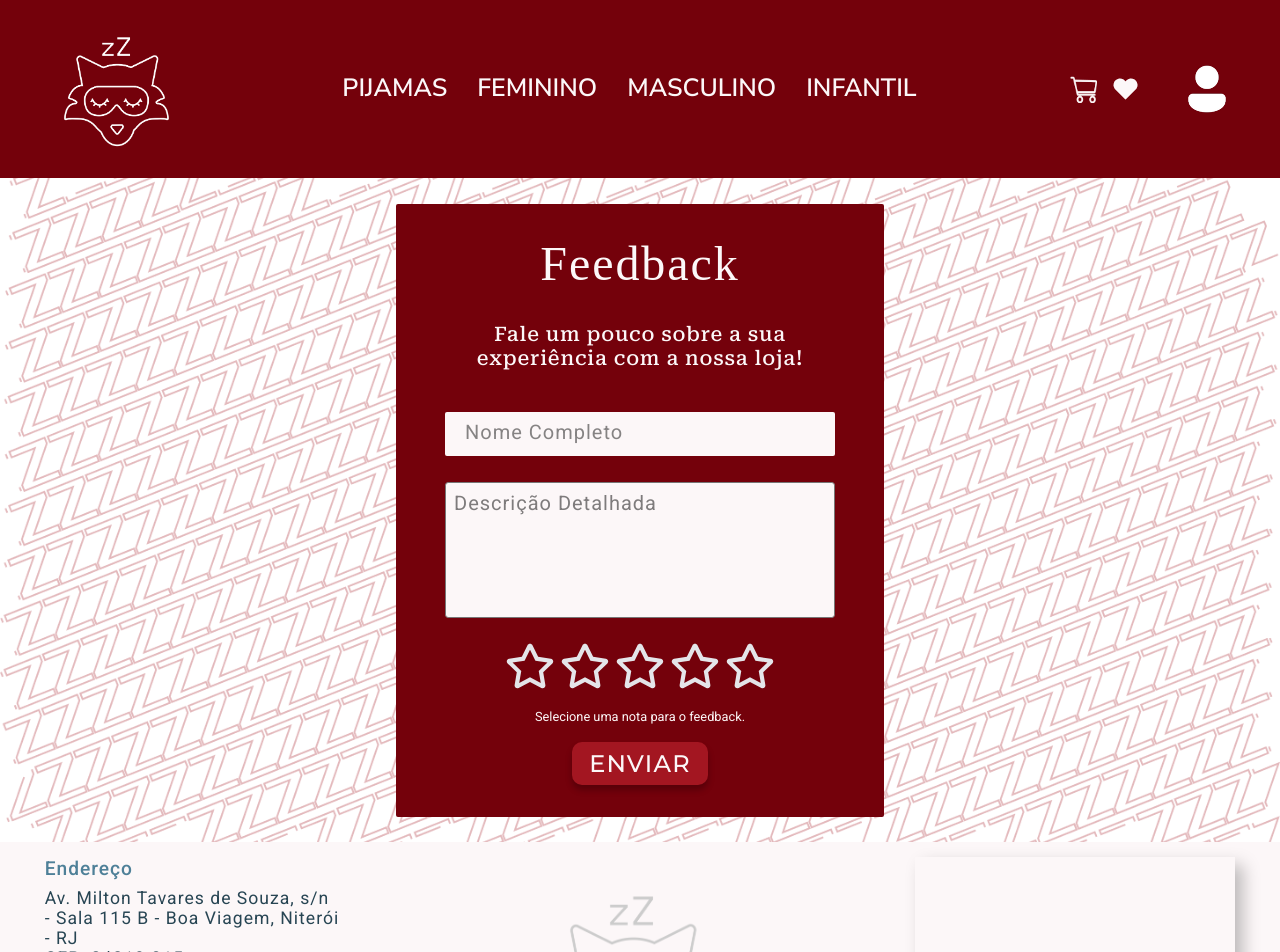
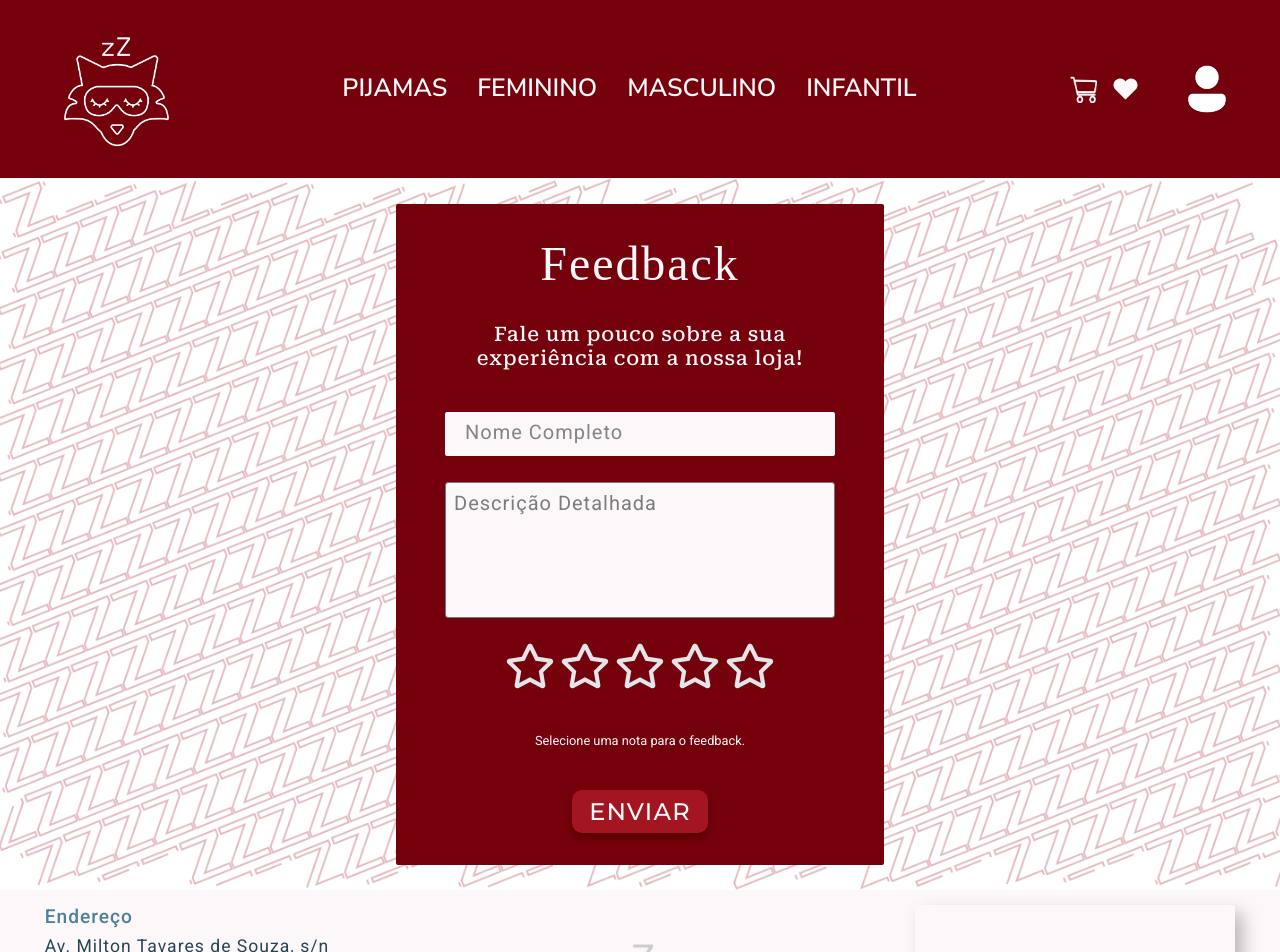
Before and after one commit to berthrage/PijamINha-INJunior25.1, a React (Vite) app: page /feedback in a window 1280 px wide. Shown: the top 952 px of the page. Built offline with nearby package versions, Linux system fonts and the light colour scheme; grey boxes are pictures that could not be loaded; a web font is replaced by a local one.

Commit message:
style(FeedbackPage): gap da lowerPart

```diff
--- a/src/pages/Feedback/index.tsx
+++ b/src/pages/Feedback/index.tsx
@@ -76,8 +76,8 @@
                             )}
                         </div>
 
+                        <div className={styles.lowerPart}>
                             <RatingWidget
-                            rating={nota}
                                 onRatingChange={(value: number) => setNota(value)}
                             />
                             <input
@@ -92,6 +92,7 @@
                                 Enviar
                             </Button>
                         </div>
+                    </div>
             </FormContainer>
         </div>
     );
--- a/src/pages/Feedback/styles.module.css
+++ b/src/pages/Feedback/styles.module.css
@@ -52,6 +52,16 @@
     justify-content: flex-start;
   }
 }
+
+.lowerPart {
+  display: flex;
+  flex-direction: column;
+  gap: 40px;
+  align-items: center;
+  justify-content: center;
+  width: 100%;
+}
+
 .rating{
   display: flex;
   flex-direction: column;
```
Lines whose indentation alone changed are shown as unchanged.
